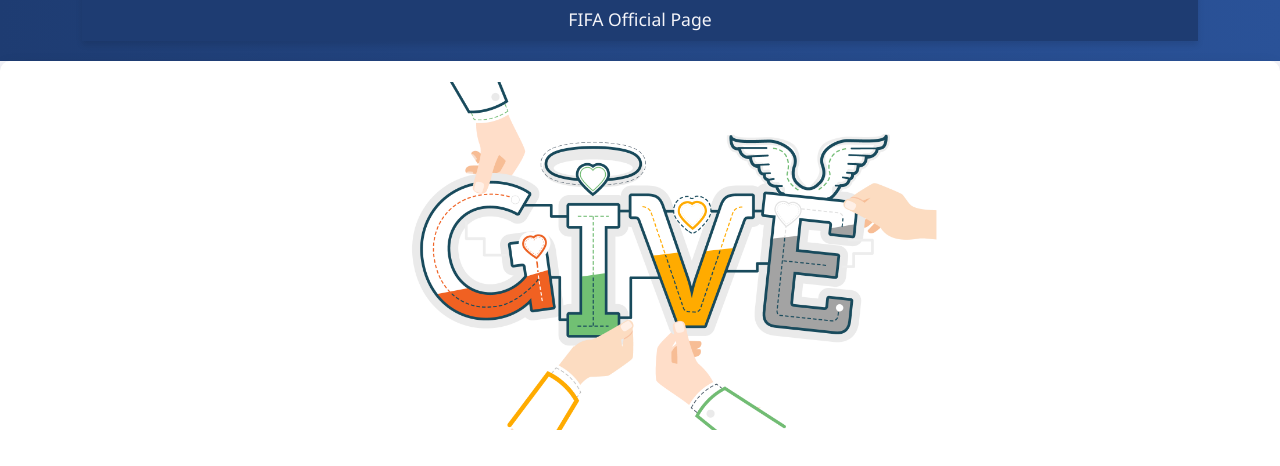
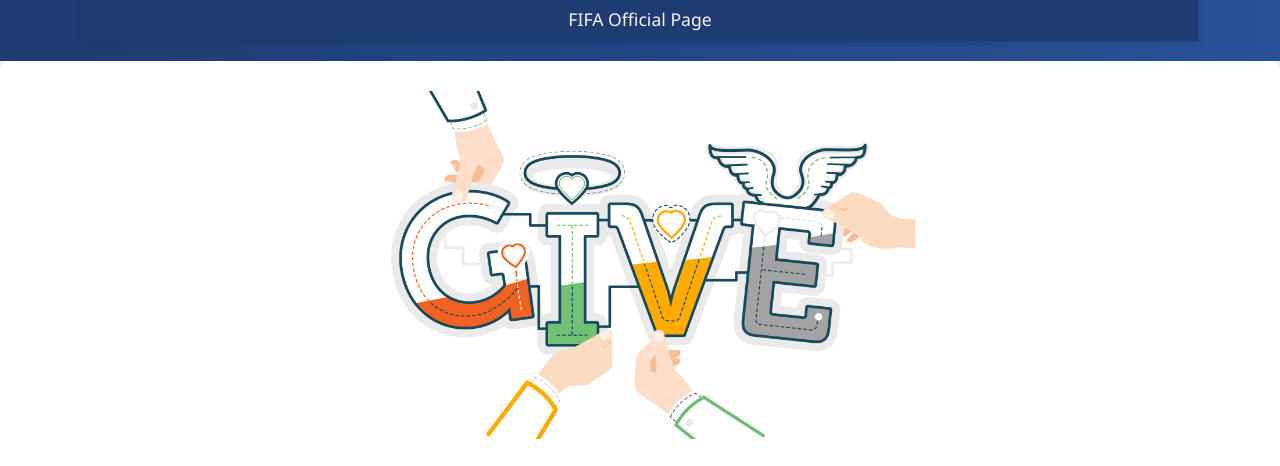
Before and after one commit to rsydrsli/donationtounicef, a plain HTML site: page about.html in a window 1280 px wide. Shown: the part 201-667 px from the top of the page. Drawn offline with Linux system fonts and the light colour scheme.

Commit message:
Update fifastyles.css

```diff
--- a/fifastyles.css
+++ b/fifastyles.css
@@ -243,12 +243,11 @@ nav a:hover::after {
         font-size: 1rem;
     }
 
-    .stadium-image {
+	.stadium-image {
         width: 90%;
-        margin: 10px auto;
     }
+
 }
-
 
 .club-logo {
     width: 150px;
@@ -276,7 +275,8 @@ nav a:hover::after {
 .stadium-image {
     width: 50%;
     border-radius: 10px;
-    margin: 1px 300px;
+    display: block;
+    margin: 10px auto;
 }
 
 .form-group {
```
